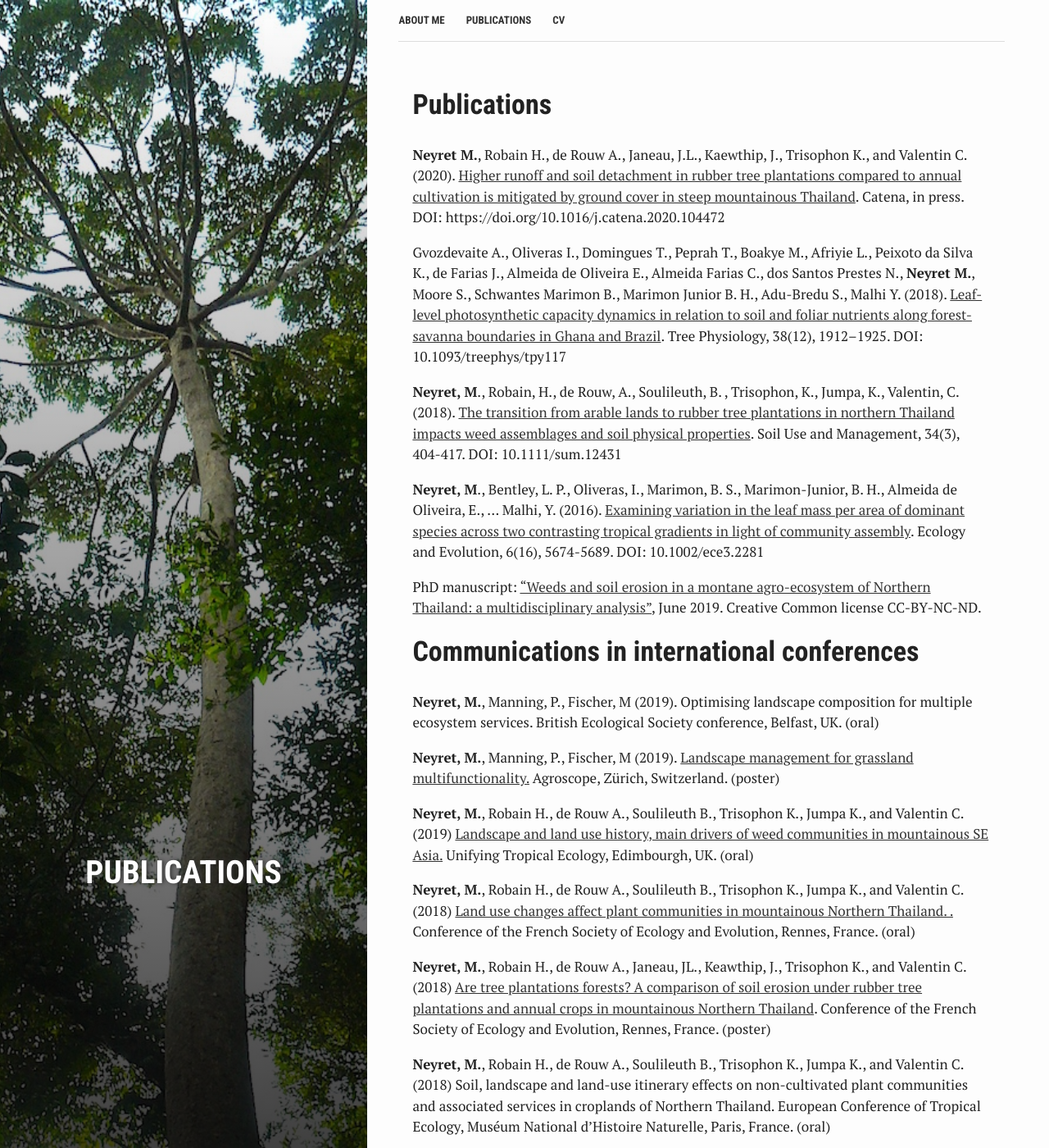
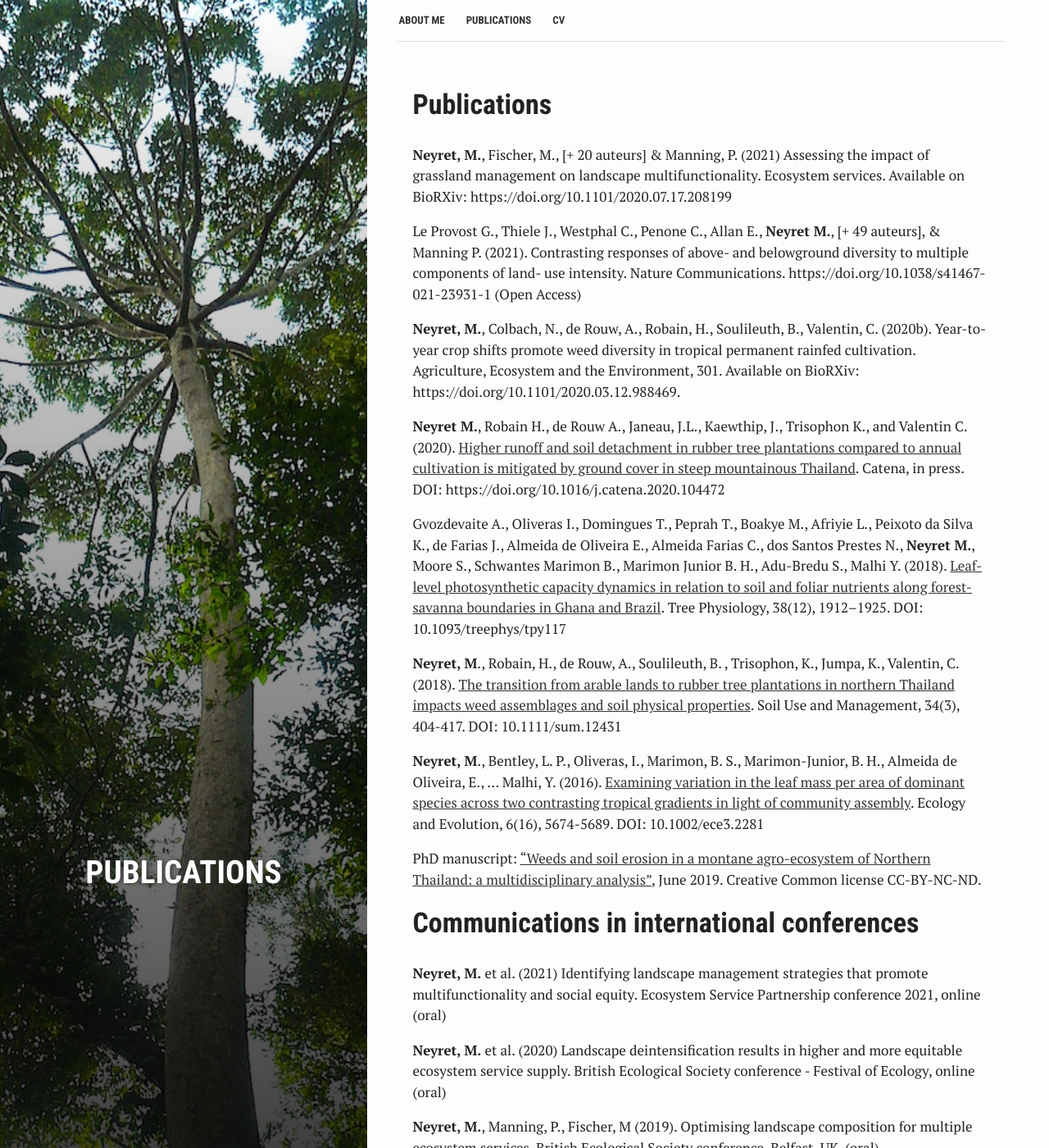
Before and after one commit to mneyret/website, a Jekyll site: the page built from publi.md, in a window 1280 px wide and 1400 px high. Shown: the whole window at 82% size. Built offline with Jekyll 4.4.1, drawn with Linux system fonts in a browser that asks for light colours.

Commit message:
Update text and publications with new projects and papers

```diff
--- a/publi.md
+++ b/publi.md
@@ -6,6 +6,14 @@ bg: arbre.jpg
 ---
 
 # **Publications**
+
+**Neyret, M.**, Fischer, M., [+ 20 auteurs] & Manning, P. (2021) Assessing the impact of grassland management on landscape multifunctionality. Ecosystem services. Available on BioRXiv: https://doi.org/10.1101/2020.07.17.208199
+
+Le Provost G., Thiele J., Westphal C., Penone C., Allan E., **Neyret M.**, [+ 49 auteurs], & Manning P. (2021). Contrasting responses of above- and belowground diversity to multiple components of land- use intensity. Nature Communications. https://doi.org/10.1038/s41467-021-23931-1 (Open Access)
+
+**Neyret, M.**, Colbach, N., de Rouw, A., Robain, H., Soulileuth, B., Valentin, C. (2020b). Year-to-year crop shifts promote weed diversity in tropical permanent rainfed cultivation. Agriculture, Ecosystem and the Environment, 301. Available on BioRXiv: https://doi.org/10.1101/2020.03.12.988469.
+
+
 **Neyret M.**,  Robain H., de Rouw A., Janeau, J.L., Kaewthip, J., Trisophon K., and Valentin C. (2020). <a href="/assets/images/Neyret_et_al_Catena_2020.pdf" target="_blank">Higher runoff and soil detachment in rubber tree plantations compared to annual cultivation is mitigated by ground cover in steep mountainous Thailand</a>. Catena, in  press. DOI: https://doi.org/10.1016/j.catena.2020.104472
 
 Gvozdevaite A., Oliveras I., Domingues T., Peprah T., Boakye M., Afriyie L., Peixoto da Silva K., de Farias J., Almeida de Oliveira E., Almeida Farias C., dos Santos Prestes N.,
@@ -20,6 +28,9 @@ PhD manuscript: ["Weeds and soil erosion in a montane agro-ecosystem of Northern
 
 # **Communications in international conferences**
 
+**Neyret, M.** et al. (2021) Identifying landscape management strategies that promote multifunctionality and social equity. Ecosystem Service Partnership conference 2021, online (oral)
+
+**Neyret, M.** et al. (2020) Landscape deintensification results in higher and more equitable ecosystem service supply. British Ecological Society conference - Festival of Ecology, online (oral)
 
 **Neyret, M.**,  Manning, P., Fischer, M (2019).  Optimising landscape composition for multiple ecosystem services. British Ecological Society conference, Belfast, UK. (oral)
 
```
Also changed, not shown: index.md (+2 -2 lines), 2 other files.
